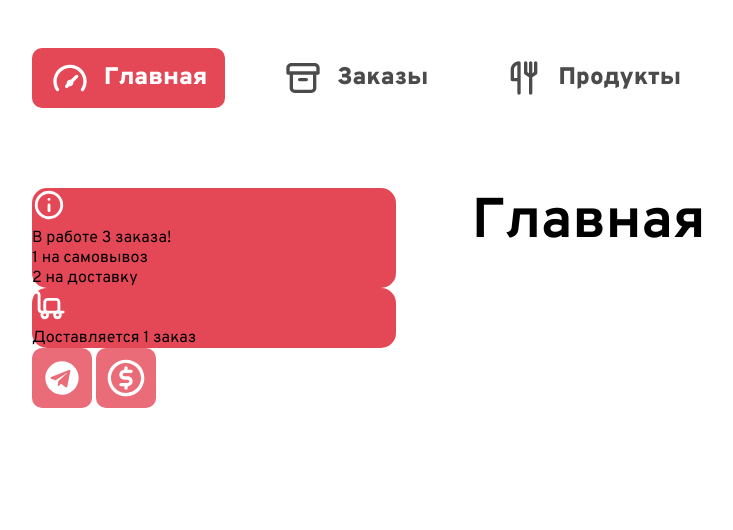
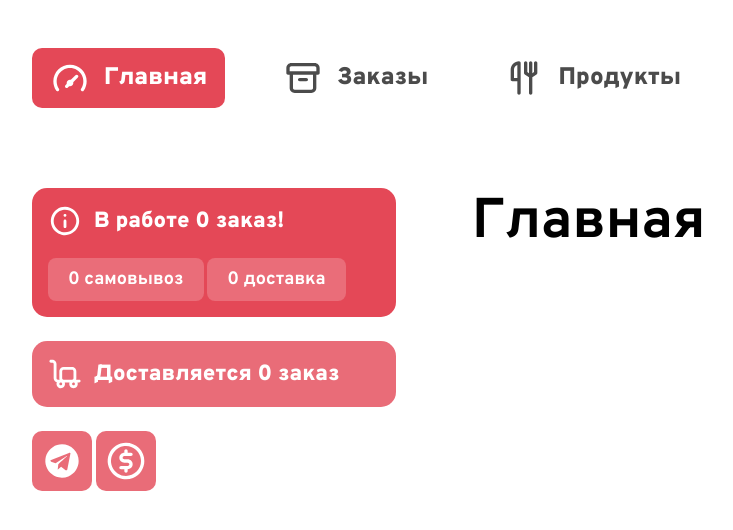
Before and after one commit to Innosan/yin_yang_admin, a SvelteKit app: page / in a window 1280 px wide. Shown: the top 530 px of the page, without its empty margins (8-741 px from the left). Built offline with nearby package versions, Linux system fonts and the light colour scheme; no server answers; the database is empty.

Commit message:
styling orders filtering new delivery hub

```diff
--- a/src/app.css
+++ b/src/app.css
@@ -15,3 +15,12 @@ body {
 	display: flex;
 	gap: 76px;
 }
+
+.small {
+	padding: 16px;
+	max-width: unset;
+	display: flex;
+	flex-direction: column;
+	gap: 20px;
+	margin: unset;
+}
--- /dev/null
+++ b/src/components/DeliveryHub.svelte
@@ -0,0 +1,106 @@
+<script lang="ts">
+import {page} from "$app/stores";
+import {
+	deliveringOrders,
+	forDeliveryOrders,
+	selfPickedOrders
+} from "../stores/ordersStore";
+import SocialNavItem from "./SocialNavItem.svelte";
+
+export let ordersLength
+</script>
+
+<div class="left-menu" class:disable={$page.url.pathname === "/products"}>
+	<div class="current-orders container small">
+		<div>
+			<img src="/icons/ic_info.svg" alt="Info icon">
+			<p>В работе {ordersLength} заказ!</p>
+		</div>
+		<div>
+			<button>
+				{$selfPickedOrders} самовывоз
+			</button>
+			<button>
+				{$forDeliveryOrders} доставка
+			</button>
+		</div>
+	</div>
+	<div class="delivering">
+		<img src="/icons/ic_delivery.svg" alt="Delivery icon">
+		<p>Доставляется {$deliveringOrders} заказ</p>
+	</div>
+	<div>
+		<SocialNavItem
+			url="https://web.telegram.org/k/"
+			iconPath="/icons/ic_telegram.svg"
+			title="Telegram"
+		/>
+		<SocialNavItem
+			url="https://web.telegram.org/k/"
+			iconPath="/icons/ic_kassa.svg"
+			title="Yu Kassa"
+		/>
+	</div>
+</div>
+
+<style lang="scss">
+	.left-menu {
+		height: min-content;
+		min-width: 364px;
+		position: sticky;
+		top: 120px;
+		display: flex;
+		flex-direction: column;
+		gap: 24px;
+	}
+
+	.current-orders {
+		border-radius: 15px;
+		background: #E44857;
+	}
+
+	.delivering {
+		border-radius: 15px;
+		background: #E44857;
+		opacity: .8;
+		padding: 16px;
+
+		transition: .2s;
+		&:hover {
+			opacity: 1;
+		}
+	}
+
+	.disable {
+		display: none;
+	}
+
+	div:has(> img) {
+		display: flex;
+		align-items: center;
+		color: #FFF;
+
+		gap: 12px;
+
+		p {
+			font-size: 22px;
+			font-weight: 900;
+		}
+	}
+
+	div:has(button) {
+		button {
+			padding: 10px 20px;
+			color: #FFF;
+			border-radius: 8px;
+			font-weight: 700;
+			font-size: 18px;
+			background: rgba(255, 255, 255, 0.20);
+
+			transition: .2s;
+			&:hover {
+				background: rgba(255, 255, 255, 0.40);
+			}
+		}
+	}
+</style>
--- a/src/components/containers/OrderCard.svelte
+++ b/src/components/containers/OrderCard.svelte
@@ -2,7 +2,6 @@
 	import OrderField from "./OrderField.svelte";
 	import { supabase } from "$lib/supabaseClient";
 	import { formatDate } from "$lib/utils/dateFormatter";
-
 
     export let id, createdAt, user, orderItems, deliveryData, status
 
@@ -15,7 +14,7 @@
 </script>
 
 <div class="container">
-	<div>
+	<div class="status-container">
 		<button class:active={status.id === 1} on:click={changeStatus(id, 1)}>
 			Новый
 		</button>
@@ -31,8 +30,7 @@
 	</div>
 	<div class="order-details">
 		<div>
-			<p>Order #{id}</p>
-			<p>Status {status.title}</p>
+			<p class="order-block-title">Заказ #{id}</p>
 
 			<OrderField
 				iconPath="/icons/ic_delivery_time.svg"
@@ -56,7 +54,7 @@
 			/>
 		</div>
 		<div>
-			<p>Заказано</p>
+			<p class="order-block-title">Заказано</p>
 
 			{#each orderItems as orderItem}
 				<table>
@@ -80,6 +78,8 @@
 		padding: 30px 50px;
 		flex-direction: column;
 
+		gap: 40px;
+
 		border-radius: 20px;
 
 		box-shadow: 0 0 10px 0 rgba(0,0,0,0.45);
@@ -97,6 +97,33 @@
 	}
 
 	.active {
-		background-color: red;
+		background-color: #E44857 !important;
+		opacity: 1 !important;
+	}
+
+	.status-container {
+		border-radius: 14px;
+		background: rgba(0, 0, 0, 0.80);
+
+		button {
+			padding: 12px 30px;
+			color: #FFF;
+
+			font-size: 18px;
+			font-weight: 900;
+
+			opacity: .7;
+
+			transition: .3s;
+
+			&:hover {
+				opacity: 1;
+			}
+		}
+	}
+
+	.order-block-title {
+		font-size: 34px;
+		font-weight: 900;
 	}
 </style>
--- a/src/routes/+layout.js
+++ b/src/routes/+layout.js
@@ -1,9 +1,10 @@
 import { supabase } from "$lib/supabaseClient";
 
-export async function load() {
+export async function load({ url }) {
 	const { data: productsData } = await supabase.from("product").select();
 
 	return {
 		products: productsData ?? [],
+		url: url.pathname
 	};
 }
--- a/src/routes/+layout.svelte
+++ b/src/routes/+layout.svelte
@@ -11,65 +11,39 @@
      */
     import PageContainer from "../components/PageContainer.svelte";
     import Header from "../components/Header/Header.svelte";
-	import SocialNavItem from "../components/SocialNavItem.svelte";
 
-    import { loadOrders, orders } from "../stores/ordersStore";
+	import {fly} from "svelte/transition";
+
+
+	import {
+		loadOrders,
+		orders,
+	} from "../stores/ordersStore";
+
+	import DeliveryHub from "../components/DeliveryHub.svelte";
 
     loadOrders()
+
+	export let data
 </script>
 
 <main class="layout">
     <Header/>
 	<PageContainer>
-		<div class="left-menu">
-			<div class="current-orders">
-				<div>
-					<img src="/icons/ic_info.svg" alt="Info icon">
-					<p>В работе 3 заказа!</p>
-				</div>
-				<div>
-					<p>1 на самовывоз</p>
-					<p>2 на доставку</p>
-				</div>
+		<DeliveryHub
+			ordersLength={$orders.length}
+		/>
+		{#key data.url}
+			<div
+				in:fly={{ x: -200, duration: 400, delay: 200 }}
+				out:fly={{ x: 200, duration: 200,}}
+			>
+				<slot/>
 			</div>
-			<div class="delivering">
-				<img src="/icons/ic_delivery.svg" alt="Delivery icon">
-				<p>Доставляется 1 заказ</p>
-			</div>
-			<div>
-				<SocialNavItem
-					url="https://web.telegram.org/k/"
-					iconPath="/icons/ic_telegram.svg"
-					title="Telegram"
-				/>
-				<SocialNavItem
-					url="https://web.telegram.org/k/"
-					iconPath="/icons/ic_kassa.svg"
-					title="Yu Kassa"
-				/>
-			</div>
-		</div>
-		<div>
-			<slot/>
-		</div>
+		{/key}
 	</PageContainer>
 </main>
 
 <style>
-	.left-menu {
-		height: min-content;
-		min-width: 364px;
-		position: sticky;
-		top: 120px;
-	}
 
-	.current-orders {
-		border-radius: 15px;
-		background: #E44857;
-	}
-
-	.delivering {
-		border-radius: 15px;
-		background: #E44857;
-	}
 </style>
--- a/src/routes/orders/+page.ts
+++ b/src/routes/orders/+page.ts
@@ -4,7 +4,7 @@ export async function load() {
     const { data: filters} = await supabase
         .from("status")
         .select()
-        .order('id', {ascending: true})
+        .order('id', {ascending: false})
     ;
 
     return {
--- a/src/stores/ordersStore.ts
+++ b/src/stores/ordersStore.ts
@@ -2,6 +2,10 @@ import { writable } from 'svelte/store'
 import { supabase } from "$lib/supabaseClient";
 
 export const orders = writable([])
+export const forDeliveryOrders = writable(0)
+export const selfPickedOrders = writable(0)
+export const deliveringOrders = writable(0)
+
 let tableName = 'order'
 
 const mySubscription = supabase
@@ -26,4 +30,8 @@ export const loadOrders = async () => {
 		.order('created_at')
 
 	orders.set(data)
+
+	deliveringOrders.set(data.filter((order) => { return order.status_id.id === 2}).length)
+	selfPickedOrders.set(data.filter((order) => { return order.status_id.id === 7}).length)
+	forDeliveryOrders.set(data.filter((order) => { return order.status_id.id !== 7}).length)
 }
--- a/src/styles/global.css
+++ b/src/styles/global.css
@@ -5,3 +5,10 @@ p, h1 {
 h1 {
 	font-size: 56px;
 }
+
+button {
+	border: none;
+	border-radius: 14px;
+	background-color: transparent;
+	cursor: pointer;
+}
```
Also changed, not shown: src/routes/orders/+page.svelte (+13 -0 lines).
